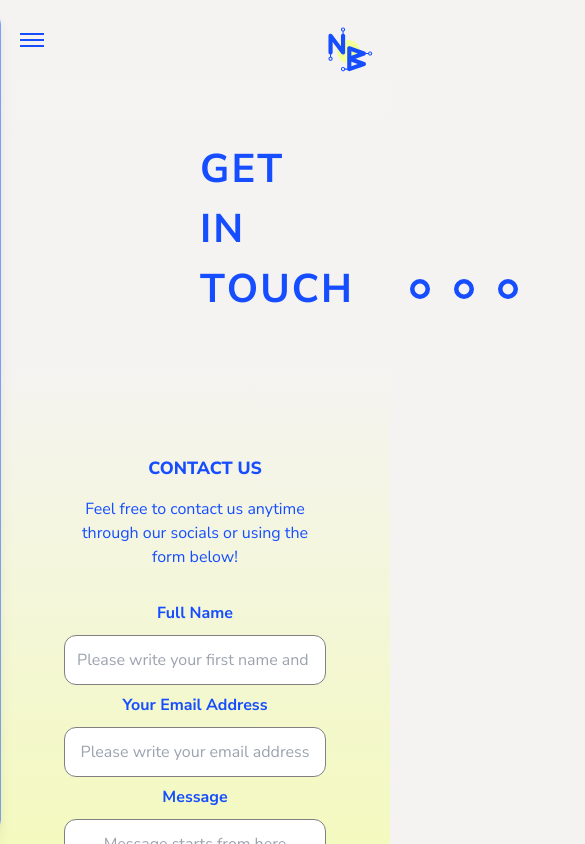
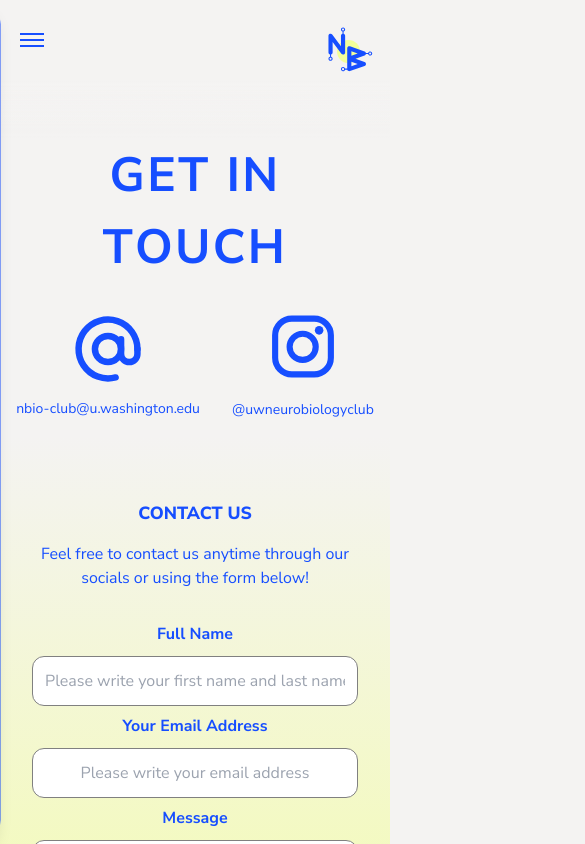
Before and after one commit to webimpactuw/neurobiology-club, a Next.js app in the folder neurobiology-club/: page /contact in a window 390 px wide. Shown: the top 844 px of the page, 585 px wide, since content can reach past the window. Built offline with nearby package versions, Linux system fonts and the light colour scheme.

Commit message:
contact page mobile

```diff
--- a/neurobiology-club/app/contact/page.js
+++ b/neurobiology-club/app/contact/page.js
@@ -14,26 +14,28 @@ export default function ContactPage() {
   };
 
   return (
-    <div>
+    <div className="overflow-x-hidden">
         <Header />
-        <div className="ml-[200px] flex items-center mb-10">
+        <div className="flex items-center justify-center md:justify-start md:ml-[200px] mb-4 md:mb-10">
             <div className="flex flex-col">
-                <div className="flex">
+                <div className="flex justify-center md:justify-start">
                     <p id="big-text">G</p>
                     <p id="big-text">E</p>
                     <p id="big-text">T</p>
+                    <p id="big-text" className="md:hidden ml-4">I</p>
+                    <p id="big-text" className="md:hidden">N</p>
                 </div>
-                <div className="flex">
+                <div className="hidden md:flex justify-center md:justify-start">
                     <p id="big-text">I</p>
                     <p id="big-text">N</p>
                 </div>
-                <div className="flex">
+                <div className="flex items-center justify-center md:justify-start md:ml-0 ml-6">
                     <p id="big-text">T</p>
                     <p id="big-text">O</p>
                     <p id="big-text">U</p>
                     <p id="big-text">C</p>
                     <p id="big-text">H</p>
-                    <div className="flex">
+                    <div className="hidden md:flex">
                         <Hover
                             src="/ellipse.svg"
                             hoverSrc="/hover-ellipse.svg"
@@ -56,44 +58,71 @@ export default function ContactPage() {
                             height={20}
                             className="mr-14"/>
                     </div>
-                    <div className="mt-4 mr-6" id="hover-wrapper">
+                    <div className="mt-4 mr-6 hidden md:block" id="hover-wrapper">
                         <Hover
                             src="/email.svg"
                             hoverSrc="/hover-email.svg"
                             alt="email"
                             width={115}
                             height={115}
-                            className="transition-color duration-200 ease-in"/>
+                            className="transition-color duration-200 ease-in md:block hidden"/>
                         <div id="hover-bubble">nbio-club@u.washington.edu</div>
                     </div>
 
-                    <div className="mt-4" id="hover-wrapper">
+                    <div className="mt-4 hidden md:block" id="hover-wrapper">
                         <Hover
                             src="/insta.svg"
                             hoverSrc="/hover-insta.svg"
-                            alt="email"
+                            alt="instagram"
                             width={115}
                             height={115}
-                            className="transition-color duration-200 ease-in"/>
+                            className="transition-color duration-200 ease-in md:block hidden"/>
                         <div id="hover-bubble">@uwneurobiologyclub</div>
                     </div>
                 </div>
             </div>
         </div>
 
+        {/* Mobile Contact Icons */}
+        <div className="flex justify-center items-start mb-4 md:hidden w-full">
+            <div className="mr-8 flex flex-col items-center">
+                <Hover
+                    src="/email.svg"
+                    hoverSrc="/hover-email.svg"
+                    alt="email"
+                    width={100}
+                    height={100}
+                    className="transition-color duration-200 ease-in"/>
+                <p className="text-sm text-[#164EFF] text-center">nbio-club@u.washington.edu</p>
+            </div>
+
+            <div className="flex flex-col items-center">
+                <Hover
+                    src="/insta.svg"
+                    hoverSrc="/hover-insta.svg"
+                    alt="instagram"
+                    width={100}
+                    height={100}
+                    className="transition-color duration-200 ease-in"/>
+                <p className="text-sm text-[#164EFF] text-center mt-1.5">@uwneurobiologyclub</p>
+            </div>
+        </div>
+
         <main
             style={{
-            padding: '2rem',
+            padding: '1rem',
             background: 'linear-gradient(to bottom, #F4F3F2, #F3FF99)',
             textAlign: 'center',
-            }}>
+            }}
+            className="md:p-8">
             {/* Contact Us Section */}
             <div
             style={{
                 maxWidth: '655px',
                 margin: '2rem auto',
-                padding: '2rem',
+                padding: '1rem',
             }}
+            className="md:p-8"
             >
             <p id="blue-header-contact" className="font-extrabold pb-4">CONTACT US</p>
             <p style={{ color: '#164EFF', marginBottom: '1.5rem' }}>
@@ -140,9 +169,10 @@ export default function ContactPage() {
             margin: '2rem auto',
             background: '#fefefe',
             border: '0.75px solid grey',
-            padding: '1.5rem',
+            padding: '1rem',
             borderRadius: '12px',
           }}
+          className="mx-4 md:mx-auto w-11/12 md:w-auto md:p-6"
         >
             <div className="flex">
                 <p className="mr-4 text-2xl">✉️</p>
--- a/neurobiology-club/app/globals.css
+++ b/neurobiology-club/app/globals.css
@@ -374,9 +374,8 @@ nav a.active {
 
 /* Mobile Responsive Text Sizing */
 @media (max-width: 768px) {
-  /* Big text - scale down from 6em to 3em */
   #big-text {
-    font-size: 3em;
+    font-size: 4em;
     letter-spacing: 0.1em;
   }
 
@@ -395,9 +394,15 @@ nav a.active {
   }
 
   /* Blue headers - scale down from 1.75em to 1.3em */
-  #blue-header, #blue-header-home, #blue-header-contact {
+  #blue-header, #blue-header-home {
     font-size: 1.3em;
     padding-left: 20px;
+    text-align: center;
+  }
+
+  /* Contact header - larger on mobile */
+  #blue-header-contact {
+    font-size: 1.6em;
     text-align: center;
   }
 
@@ -469,15 +474,15 @@ nav a.active {
 
   /* Circle - scale down for mobile */
   #circle {
-    width: 150px;
-    height: 150px;
+    width: 180px;
+    height: 180px;
   }
 }
 
   /* Extra small mobile devices */
   @media (max-width: 480px) {
     #big-text {
-      font-size: 2.5em;
+      font-size: 3em;
       letter-spacing: 0.05em;
     }
 
@@ -490,7 +495,7 @@ nav a.active {
   }
 
   #circle {
-    width: 120px;
-    height: 120px;
+    width: 150px;
+    height: 150px;
   }
 }
```
